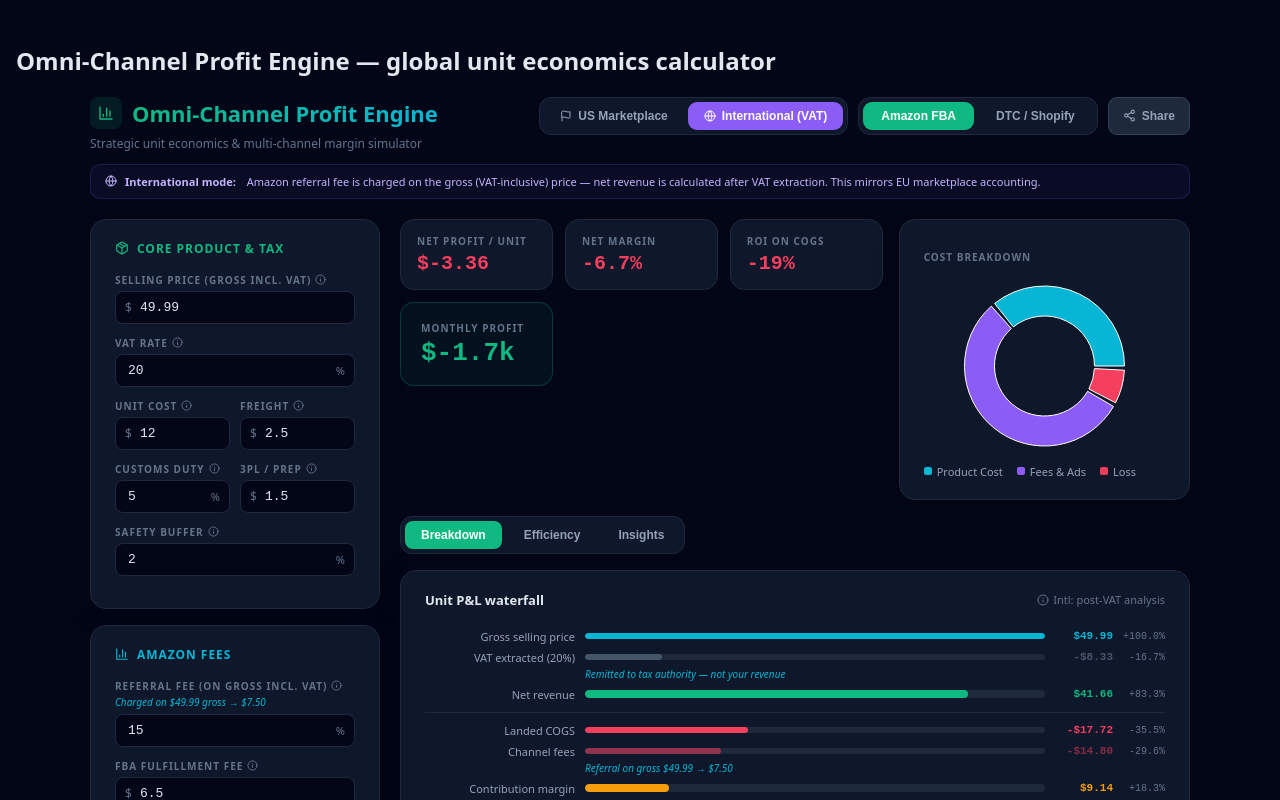
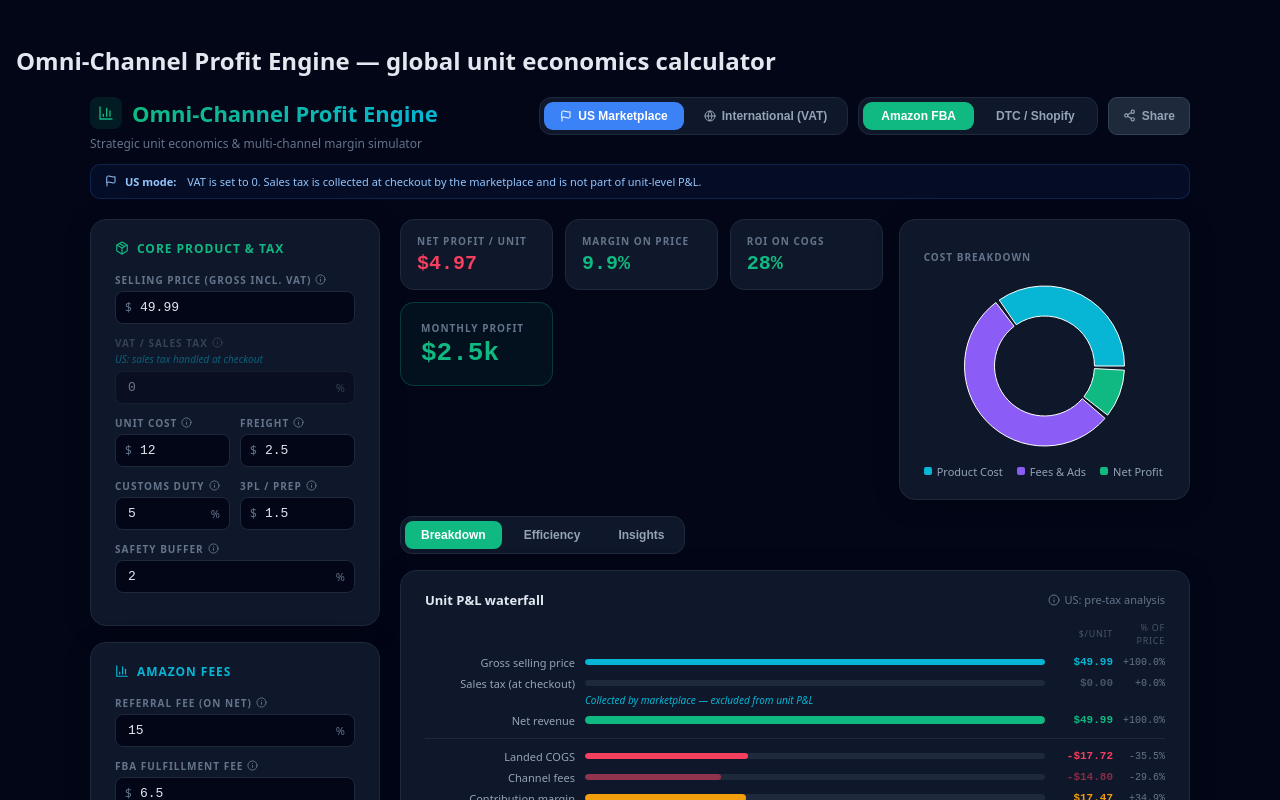
Before and after one commit to avielg-droid/amazon-calculator, a React (Vite) app: page / in a window 1280 px wide. Shown: the top 800 px of the page. Built offline with nearby package versions, Linux system fonts and the light colour scheme.

Commit message:
feat: % of price column header in waterfall, margin-on-price KPI card, default US market

```diff
--- a/App.jsx
+++ b/App.jsx
@@ -183,7 +183,7 @@
 
 export default function App() {
   const [channelMode, setChannelMode] = useState("amazon"); // amazon | dtc
-  const [marketMode, setMarketMode] = useState("intl");    // us | intl
+  const [marketMode, setMarketMode] = useState("us");    // us | intl
   const [inputs, setInputs] = useState(() => {
     try {
       const params = new URLSearchParams(window.location.search);
@@ -467,7 +467,7 @@
             <div style={{ flex: 2, minWidth: 280 }}>
               <div style={{ display: "grid", gridTemplateColumns: "repeat(auto-fit, minmax(130px, 1fr))", gap: 12 }}>
                 <StatCard label="Net profit / unit" value={`$${fmt(s.netProfitPerUnit)}`} signed />
-                <StatCard label="Net margin" value={`${fmt(s.netMargin, 1)}%`} color={s.netMargin > 20 ? C.emerald : s.netMargin > 10 ? C.amber : C.rose} />
+                <StatCard label="Margin on price" value={`${fmt(s.netMargin, 1)}%`} signed />
                 <StatCard label="ROI on COGS" value={`${fmt(s.roi, 0)}%`} signed />
                 <StatCard label="Monthly profit" value={`$${fmtK(s.totalMonthlyProfit)}`} color={C.emerald} big />
               </div>
@@ -487,11 +487,17 @@
           {/* ── TAB: BREAKDOWN ── */}
           {activeTab === "breakdown" && (
             <div style={CARD}>
-              <div style={{ display: "flex", justifyContent: "space-between", alignItems: "center", marginBottom: 20 }}>
+              <div style={{ display: "flex", justifyContent: "space-between", alignItems: "center", marginBottom: 12 }}>
                 <span style={{ fontSize: 13, fontWeight: 600 }}>Unit P&L waterfall</span>
                 <span style={{ fontSize: 11, color: C.s5, display: "flex", alignItems: "center", gap: 4 }}>
                   <Info size={12} />{isUS ? "US: pre-tax analysis" : "Intl: post-VAT analysis"}
                 </span>
+              </div>
+              <div style={{ display: "flex", alignItems: "center", gap: 10, marginBottom: 8 }}>
+                <span style={{ width: 150, flexShrink: 0 }} />
+                <span style={{ flex: 1 }} />
+                <span style={{ fontSize: 9, color: C.s6, textTransform: "uppercase", letterSpacing: "0.08em", width: 58, textAlign: "right" }}>$/unit</span>
+                <span style={{ fontSize: 9, color: C.s6, textTransform: "uppercase", letterSpacing: "0.08em", width: 42, textAlign: "right" }}>% of price</span>
               </div>
 
               <WaterfallBar label="Gross selling price" value={s.sellingPrice} total={s.sellingPrice} color={C.cyan} />
```
